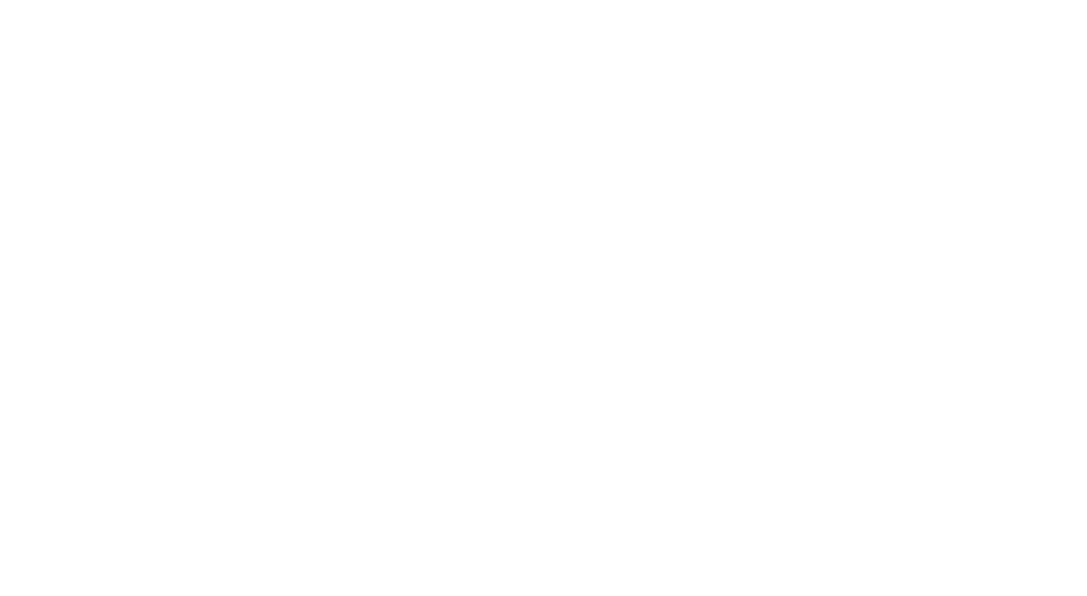
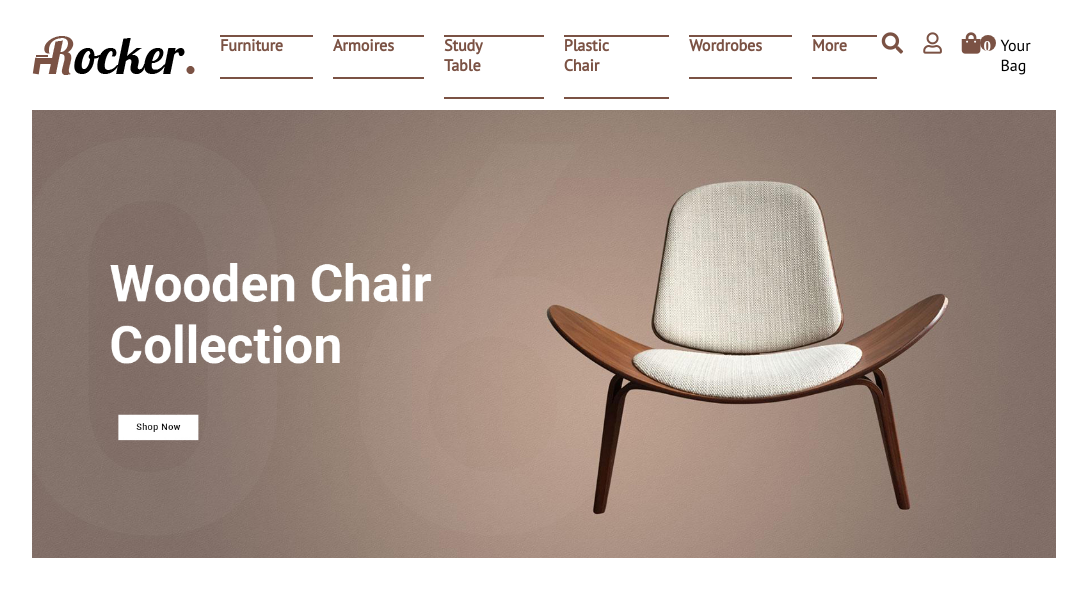
Before and after one commit to mohammedalbehairy/Chairs, a plain HTML site: page index.html in a window 1280 px wide. Shown: the whole page, without its empty margins (96-1183 px from the left). Drawn offline with Linux system fonts and the light colour scheme.

Commit message:
Create header and slider ,not completed

```diff
--- a/css/style.css
+++ b/css/style.css
@@ -0,0 +1,98 @@
+* {
+    margin: 0;
+    padding: 0;
+    box-sizing: border-box;
+    /* this makes padding & border don't affect element width  */
+}
+
+body {
+    font-family: 'PT Sans', sans-serif;
+}
+
+:root {
+    --baseColor: #7b5244;
+    --subColor: #333;
+}
+
+.container {
+    width: 80%;
+    margin: auto;
+}
+
+header {
+    padding: 25px 0;
+}
+
+.header-content {
+    display: flex;
+    justify-content: space-between;
+    align-items: center;
+}
+
+.header-content ul {
+    display: flex;
+}
+
+.header-content ul li {
+    list-style: none;
+    padding: 0 10px;
+}
+
+.header-content ul a {
+    text-decoration: none;
+    display: block;
+    padding: 10px 15px;
+    font-weight: bold;
+}
+
+.header-content li a,
+.header-content i {
+    color: var(--baseColor);
+}
+
+.header-content .users {
+    display: flex;
+}
+
+.header-content .users i {
+    padding: 10px 10px;
+}
+
+.header-content .users p {
+    padding: 10px 0 10px 10px;
+}
+
+.header-content .users .num-icon {
+    position: relative;
+}
+
+.header-content .users .num-icon:after {
+    position: absolute;
+    content: '0';
+    width: 10px;
+    height: 10px;
+    background: var(--baseColor);
+    color: white;
+    font-size: 15px;
+    padding: 3px;
+    border-radius: 50%;
+}
+
+.link-item {
+    position: relative;
+}
+
+.link-item:before {
+    position: absolute;
+    content: '';
+    border-top: 2px solid var(--baseColor);
+    border-bottom: 2px solid var(--baseColor);
+    width: 100%;
+    height: 100%;
+}
+
+/* ----------------------- slider ------------------------ */
+
+section.slider img {
+    width: 100%;
+}
--- a/index.html
+++ b/index.html
@@ -5,12 +5,49 @@
     <meta charset="UTF-8">
     <meta name="viewport" content="width=device-width, initial-scale=1.0">
     <link rel="stylesheet" href="css/all.min.css">
+    <link rel="stylesheet" href="https://fonts.googleapis.com/css2?family=PT+Sans&display=swap">
     <link rel="stylesheet" href="css/style.css">
     <title>Chairs</title>
 </head>
 
 <body>
 
+
+
+    <header>
+        <div class="container">
+            <div class="header-content">
+                <img src="images/logo.png" alt="logo">
+                <nav>
+                    <ul>
+                        <li><a class="link-item" href="#">Furniture</a></li>
+                        <li><a class="link-item" href="#">Armoires</a></li>
+                        <li><a class="link-item" href="#">Study Table</a></li>
+                        <li><a class="link-item" href="#">Plastic Chair</a></li>
+                        <li><a class="link-item" href="#">Wordrobes</a></li>
+                        <li><a class="link-item" href="#">More</a></li>
+                    </ul>
+                </nav>
+
+                <div class="users">
+                    <i class="fas fa-search fa-lg"></i>
+                    <i class="far fa-user fa-lg"></i>
+                    <i class="fas fa-shopping-bag fa-lg num-icon"></i>
+                    <p>Your Bag</p>
+                </div>
+            </div>
+
+        </div>
+    </header>
+
+
+    <!-- -----------------------------------Slider-------------------------------- -->
+
+    <section class="slider">
+        <div class="container">
+            <img src="images/main-banner-1-1600x700.jpg" alt="main">
+        </div>
+    </section>
 </body>
 
 </html>
```
